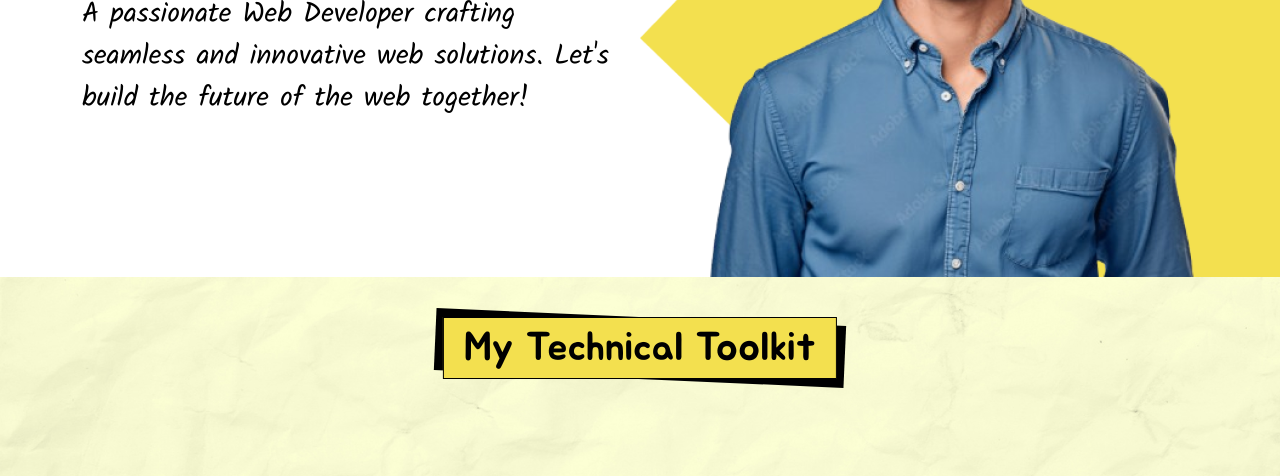
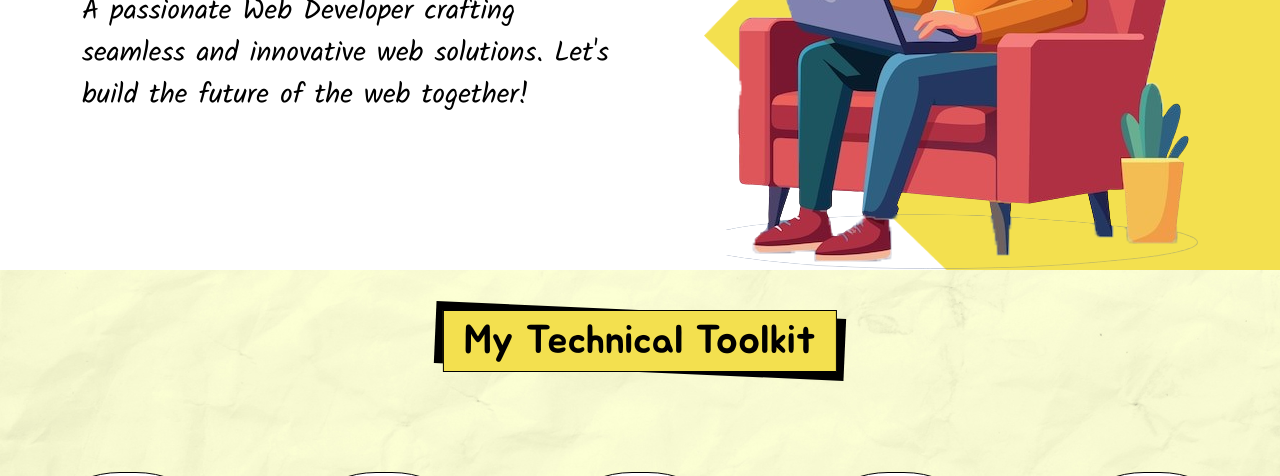
Before and after one commit to Abish21/Abish-Portfolio, a plain HTML site: page index.html in a window 1280 px wide. Shown: the part 392-868 px from the top of the page. Drawn offline with nearby package versions, Linux system fonts and the light colour scheme.

Commit message:
Banner Image Changed

```diff
--- a/css/style.css
+++ b/css/style.css
@@ -72,9 +72,14 @@ body {
 .ab-pfo-banner-section{
     background: url(../images/banner-background.png);
     background-repeat: no-repeat;
-    background-position-x: right;
+    background-position-x: 110%;
     background-size: 50%;
     background-position-y: 35%;
+}
+
+.ab-pfo-banner-image{
+    width: fit-content;
+    margin: 0 0 0 auto;
 }
 
 .ab-pfo-banner-container {
--- a/index.html
+++ b/index.html
@@ -54,7 +54,7 @@
                 </div>
                 <div class="col-6">
                     <div class="ab-pfo-banner-image">
-                        <img src="/images/abish.png" alt="abish">
+                        <img src="/images/abish_illus.png" style="max-width: 607px;" alt="abish">
                     </div>
                 </div>
             </div>
```
Also changed, not shown: images/abish_illus.png (added).
